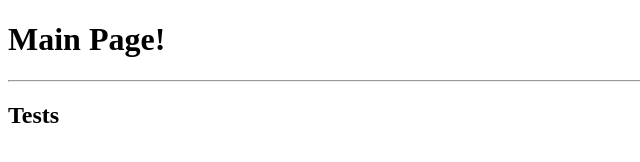
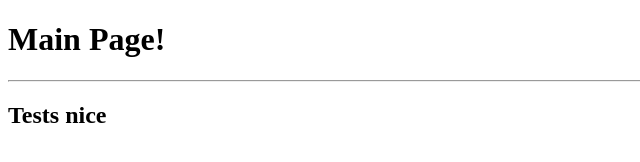
Before and after one commit to ToBinio/Main_Page, a website: page client/public/index.html in a window 1280 px wide. Shown: the full height of the page, 0-640 px from the left. Drawn offline with Linux system fonts and the light colour scheme.

Commit message:
Test Push

```diff
--- a/client/public/index.html
+++ b/client/public/index.html
@@ -7,7 +7,7 @@
 <body>
 <h1>Main Page!</h1>
 <hr>
-<h2>Tests</h2>
+<h2>Tests nice</h2>
 <script src="../src/index.js"></script>
 </body>
 </html>
```
